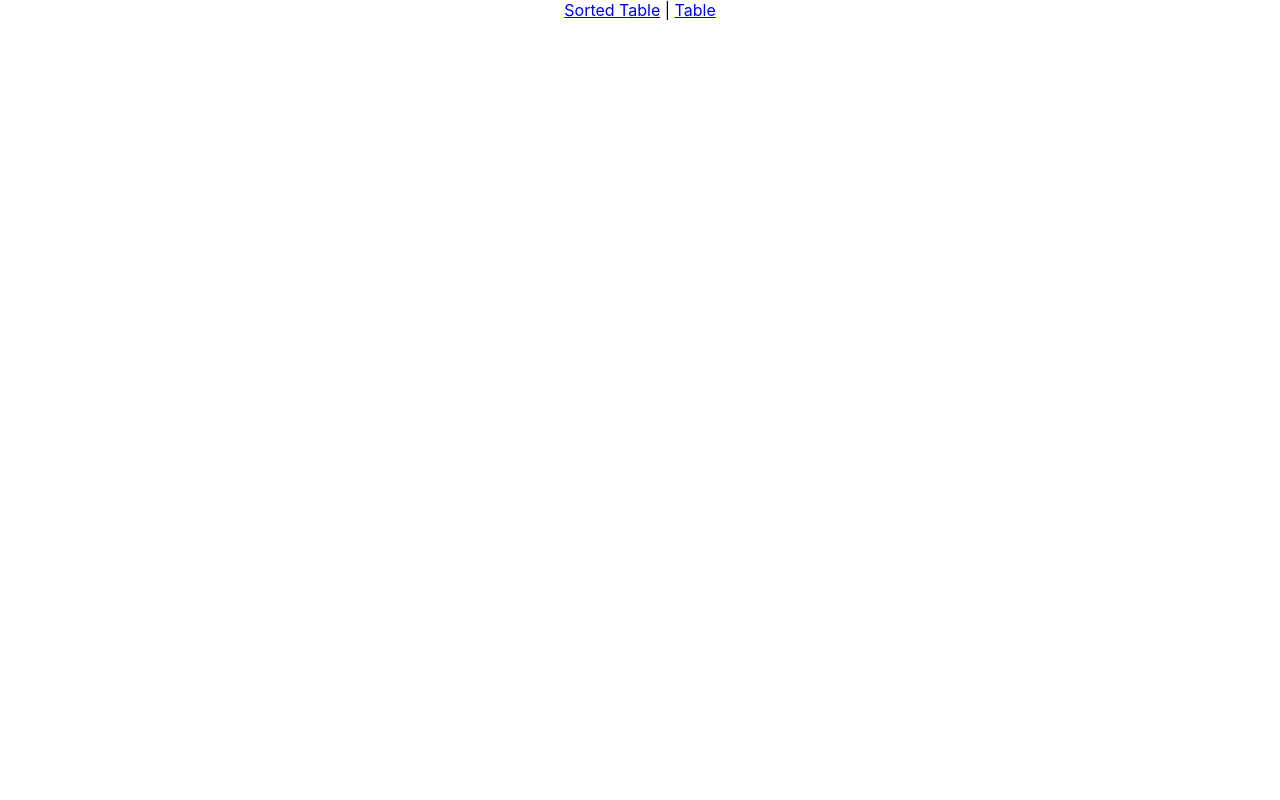
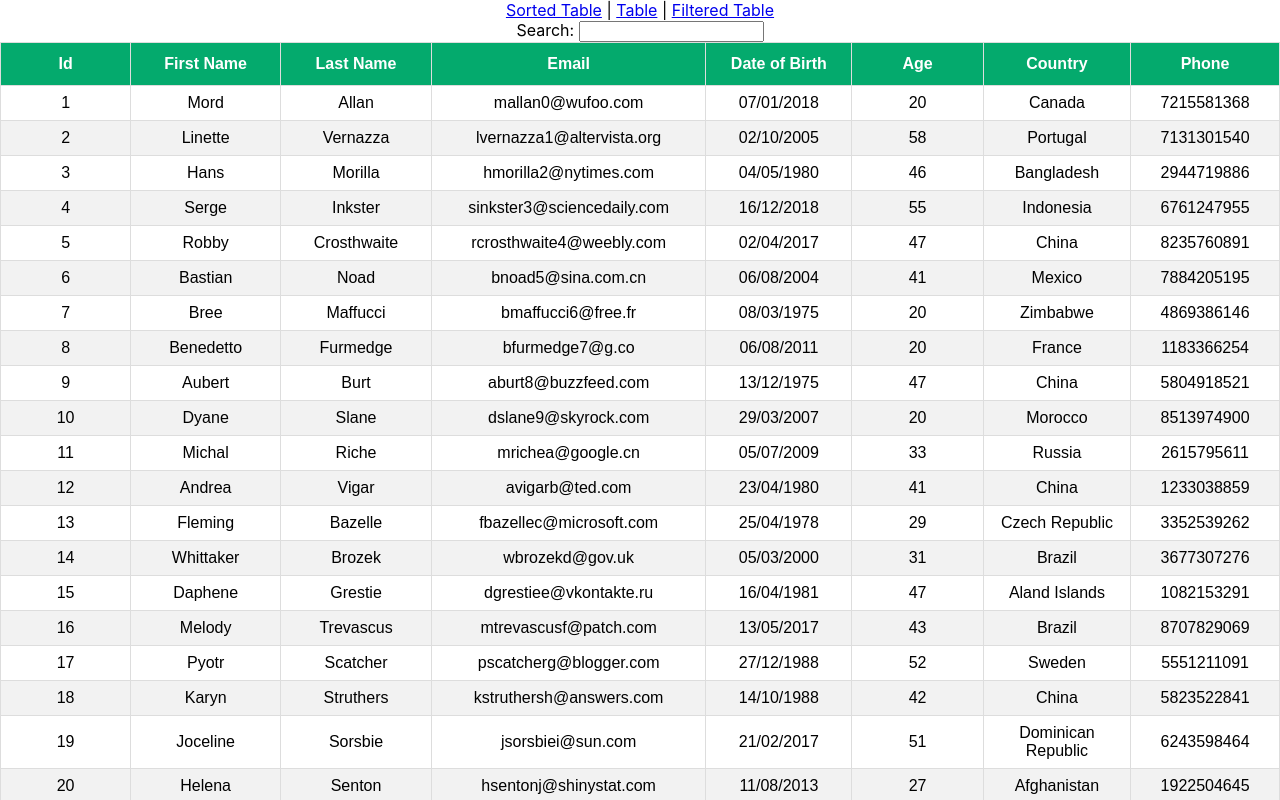
Before and after one commit to priyan1995/React-table-demo, a React (Create React App) app: page /filter-table in a window 1280 px wide. Shown: the top 800 px of the page. Built offline with nearby package versions, Linux system fonts and the light colour scheme.

Commit message:
global filter table added

```diff
--- a/src/App.js
+++ b/src/App.js
@@ -2,6 +2,7 @@
 import { BrowserRouter as Router, Route, Switch, Link  } from 'react-router-dom';
 import { BasicTable } from './components/basicTable';
 import { BasicSortTable } from './components/sortTable';
+import { GlobalFilterTable } from './components/globalFilterTable';
 
 function App() {
   return (
@@ -12,14 +13,24 @@
         <Link to="/sort-table">Sorted Table</Link>
         <span> | </span>
         <Link to="/">Table</Link>
+        <span> | </span>
+        <Link to="/filter-table">Filtered Table</Link>
 
         <Switch>
+
           <Route exact path="/">
             <BasicTable />
           </Route>
+
           <Route path="/sort-table">
             <BasicSortTable />
           </Route>
+
+          <Router path="/filter-table">
+            <GlobalFilterTable />
+          </Router>
+
+
         </Switch>
 
       </div>
--- /dev/null
+++ b/src/components/globalFilter.js
@@ -0,0 +1,14 @@
+import React from "react"
+
+export const GlobalFilter = ( {filter, setFilter} ) => {
+    return (
+        <div>
+            <span>
+                Search: {''}
+                <input
+                value= {filter || ''}
+                onChange = {e => setFilter(e.target.value)} />
+            </span>
+        </div>
+    )
+}
--- /dev/null
+++ b/src/components/globalFilterTable.js
@@ -0,0 +1,101 @@
+import React, { useMemo } from "react"
+import { useSortBy, useTable, useGlobalFilter } from "react-table"
+import MOCK_DATA from './MOCK_DATA.json'
+import { COLUMNS } from './columns'
+import './table.css'
+import { GlobalFilter } from "./globalFilter"
+
+export const GlobalFilterTable = () => {
+
+    const columns = useMemo(() => COLUMNS, [])
+    const data = useMemo(() => MOCK_DATA, [])
+
+    const tableInstance = useTable({
+        // columns: columns,
+        // data: data
+        columns,
+        data
+
+    }, useGlobalFilter)
+
+    const {
+        getTableProps,
+        getTableBodyProps,
+        headerGroups,
+        footerGroups,
+        rows,
+        state,
+        setGlobalFilter,
+        prepareRow
+    } = tableInstance
+
+    const { globalFilter } = state
+
+    return (
+
+
+        <div>
+
+            <GlobalFilter filter={globalFilter} setFilter={setGlobalFilter} />
+            <table {...getTableProps()}>
+                <thead>
+
+                    {
+                        headerGroups.map((headerGroup) => (
+                            <tr {...headerGroup.getHeaderGroupProps()}>
+                                {headerGroup.headers.map((column) => (
+                                    <th {...column.getHeaderProps(column)}> {column.render('Header')}
+
+                                        <span>
+                                            {column.isSorted ? (column.isSortedDesc ? 'V' : '^') : ''}
+                                        </span>
+                                    </th>
+                                ))}
+                            </tr>
+                        ))
+                    }
+
+                </thead>
+
+                <tbody {...getTableBodyProps()}>
+
+                    {
+                        rows.map((row) => {
+                            prepareRow(row)
+                            return (
+                                <tr {...row.getRowProps()}>
+                                    {row.cells.map((cell) => (
+                                        <td {...cell.getCellProps()}> {cell.render('Cell')} </td>
+                                    ))}
+
+                                </tr>
+                            )
+                        })
+                    }
+                </tbody>
+
+                <tfoot>
+                    {
+                        footerGroups.map(footerGroup => (
+                            <tr {...footerGroup.getFooterGroupProps()}>
+                                {
+                                    footerGroup.headers.map(column => (
+                                        <td {...column.getFooterProps()}>
+                                            {
+                                                column.render('Footer')
+                                            }
+                                        </td>
+                                    ))
+                                }
+                            </tr>
+                        ))
+                    }
+
+                </tfoot>
+
+
+            </table>
+
+        </div>
+    )
+}
```
